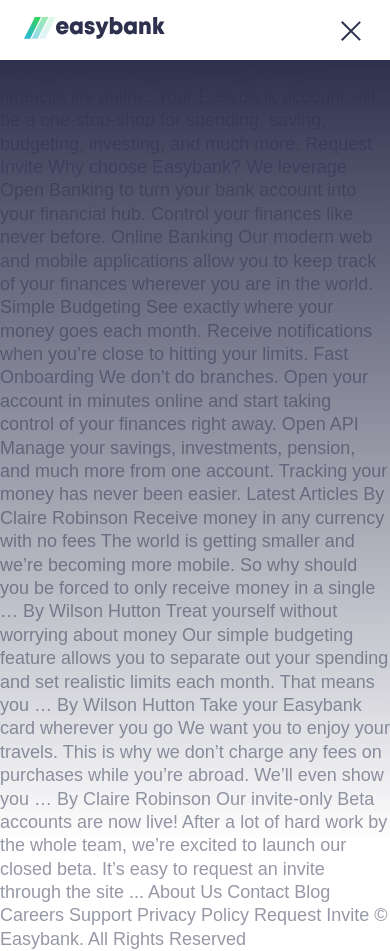
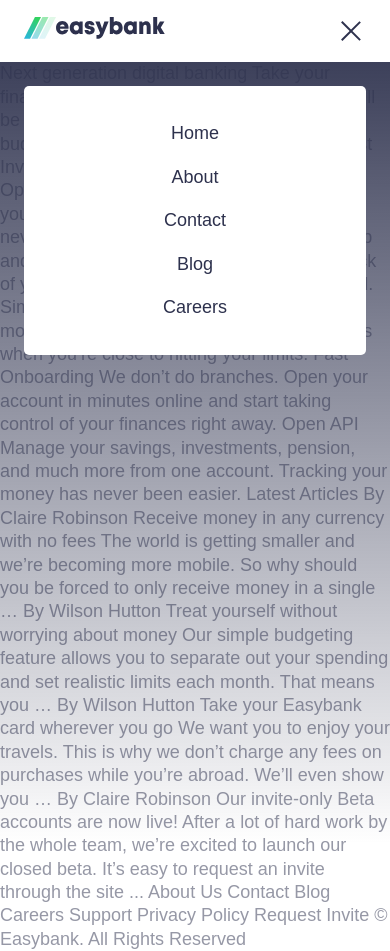
Before and after one commit to zgawronski/easybank-landing, a plain HTML site: page index.html in a window 390 px wide. Both pictures are taken after a click on the link 353 px from the left and 31 px from the top of the page. Drawn offline with Linux system fonts and the light colour scheme.

Commit message:
toggle mobile menu done

```diff
--- a/app/js/script.js
+++ b/app/js/script.js
@@ -1,7 +1,17 @@
-const btnHamburger = document.querySelector("#btnHamburger");
+const btnHamburger = document.querySelector('#btnHamburger');
+const body = document.querySelector('body');
 const header = document.querySelector('.header');
 const overlay = document.querySelector('.overlay');
+const fadeElement = document.querySelectorAll('.has-fade');
 
 btnHamburger.addEventListener('click', () => {
-    header.classList.contains('open') ? (header.classList.remove('open'), overlay.classList.remove('fade-in'), overlay.classList.add('fade-out')) : (header.classList.add('open'), overlay.classList.add('fade-in'), overlay.classList.remove('fade-out'));
+    header.classList.contains('open')
+    ? (body.classList.remove('noscroll'),
+        header.classList.remove('open'),
+        fadeElement.forEach((element) => {element.classList.remove('fade-in'),
+        element.classList.add('fade-out')}))
+    : (body.classList.add('noscroll'),
+        header.classList.add('open'),
+        fadeElement.forEach((element) => {element.classList.add('fade-in'),
+        element.classList.remove('fade-out')}));
 });
--- a/app/scss/_animations.scss
+++ b/app/scss/_animations.scss
@@ -1,3 +1,7 @@
+.has-fade {
+    visibility: hidden;
+}
+
 @keyframes fade-in {
     from {
         visibility: hidden;
@@ -8,12 +12,13 @@
         opacity: 0;
     }
     to {
+        visibility: visible;
         opacity: 1;
     }
 }
 
 .fade-in {
-    animation: fade-in 300ms ease-in-out forwards;
+    animation: fade-in 200ms ease-in-out forwards;
 }
 
 @keyframes fade-out {
@@ -32,5 +37,5 @@
 }
 
 .fade-out {
-    animation: fade-out 300ms ease-in-out forwards;
+    animation: fade-out 200ms ease-in-out forwards;
 }
--- a/app/scss/_globals.scss
+++ b/app/scss/_globals.scss
@@ -15,10 +15,20 @@ body {
     font-size: $font-med;
     color: $grayishBlue;
     line-height: 1.3;
+
+    &.noscroll {
+        overflow: hidden;
+    }
 }
 
 a, a:visited, a:hover {
     text-decoration: none;
+}
+
+// Spacing
+.container {
+    padding-left: 1.5rem;
+    padding-right: 1.5rem;
 }
 // flexbox
 .flex {
--- a/app/scss/_header.scss
+++ b/app/scss/_header.scss
@@ -5,7 +5,7 @@
         .overlay {
             display:block;
         }
-        .header__menu{
+        .header__toggle{
 
             >span:first-child{
                 transform: rotate(45deg)
@@ -22,17 +22,17 @@
     .overlay {
         opacity: 0;
         position: fixed;
-        top: 3.75rem;
-        right: 0;
-        left: 0;
-        bottom: 0;
+        inset: 0;
         background-image: linear-gradient($darkBlue, transparent);
 
 
     }
 
     nav {
-        padding: 1.0625rem 1.5rem;
+        position: relative;
+        background-color: $white;
+        padding-top: 1.0625rem;
+        padding-bottom: 1.0625rem;
     }
 
     &__logo {
@@ -43,7 +43,7 @@
         }
     }
 
-    &__menu {  // mobile menu
+    &__toggle {  // mobile menu
         span {
             display: block;
             width: 26px;
@@ -58,6 +58,25 @@
         }
 
 
+    }
+
+    &__menu {
+        position: absolute;
+        width: calc(100% - 3rem);
+        left: 50%;
+        transform: translateX(-50%);
+        background: $white;
+        margin-top: 1.5rem;
+        padding: 1.625rem;
+        border-radius: 5px;
+
+
+        a {
+            display: block;
+            padding: 0.625rem;
+            color: $darkBlue;
+            text-align: center;
+        }
     }
 
     &__links {
--- a/index.html
+++ b/index.html
@@ -19,13 +19,13 @@
 <body>
 
   <header class='header'>
-    <div class="overlay"></div>
-    <nav class='flex flex-jc-sb flex-ai-c'>
+    <div class='overlay has-fade'></div>
+    <nav class='container flex flex-jc-sb flex-ai-c'>
       <a href="/" class='header__logo'>
-        <img src="images/logo.svg" alt="Easybank"/>
+        <img src='images/logo.svg' alt='Easybank' />
       </a>
 
-      <a id='btnHamburger' href="#" class='header__menu hide-for-desktop'>
+      <a id='btnHamburger' href="#" class='header__toggle hide-for-desktop'>
         <span></span>
         <span></span>
         <span></span>
@@ -36,6 +36,13 @@
       </div>
       <a href="#" class="button header__cta hide-for-mobile">Request Invite</a>
     </nav>
+    <div class="header__menu has-fade">
+      <a href="#">Home</a>
+      <a href="#">About</a>
+      <a href="#">Contact</a>
+      <a href="#">Blog</a>
+      <a href="#">Careers</a>
+    </div>
   </header>
 
 
```
Also changed, not shown: app/scss/style.css, 1 other file.
